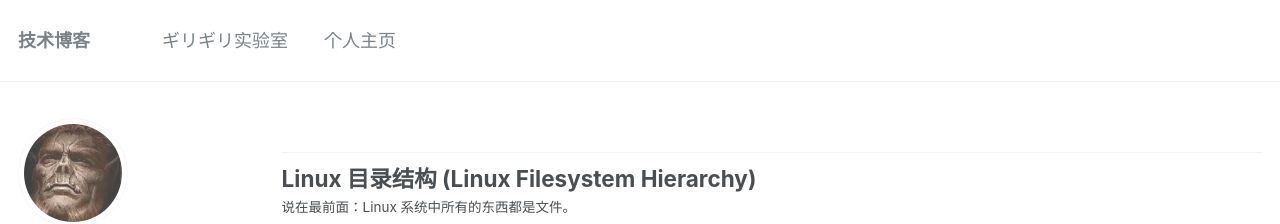
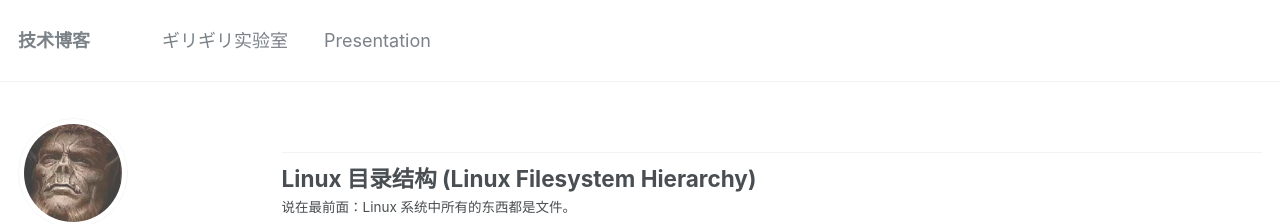
Before and after one commit to XenonChau/blog_jekyll, a Jekyll site: the page built from index.html, in a window 1280 px wide and 935 px high. Shown: the top 224 px of the window. Built offline with Jekyll 4.4.1, drawn with Linux system fonts in a browser that asks for light colours; the list of posts is cut into pages by our own code.

Commit message:
change title name

```diff
--- a/_config.yml
+++ b/_config.yml
@@ -67,7 +67,7 @@ author:
   avatar           : "RedTiger.jpg"
   bio              : "描述文件不可用"
   location         : "ShangHai"
-  email            : "xenonchau@gmail.com"
+  email            : "me@xenonchau.com"
   uri              :
   bitbucket        :
   codepen          :
--- a/_data/navigation.yml
+++ b/_data/navigation.yml
@@ -3,5 +3,5 @@ main:
   - title: "ギリギリ实验室"
     url: http://xenonchau.com/
 
-  - title: "个人主页"
+  - title: "Presentation"
     url: http://xenonchau.com/homepage_html/
```
